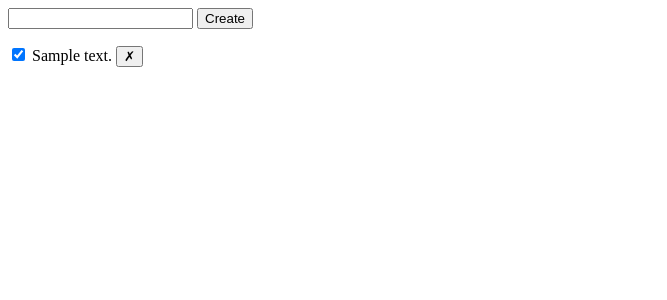
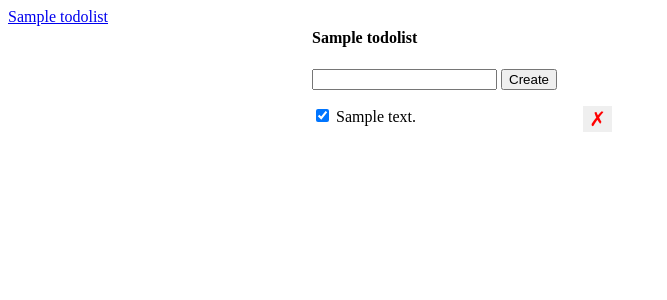
Before and after one commit to morwick8/todo-app, a Flask app: template templates/index.html in a window 1280 px wide. Shown: the top 300 px of the page, without its empty margins (0-667 px from the left). Run offline with Flask 2, Linux system fonts and the light colour scheme; the template is opened without the code that fills it: values that come from a table or form of the project are taken from there, others are empty; tables that the repository leaves empty hold one stand-in row (values such as "Sample post").

Commit message:
Adding list of lists to html, routing functionality

```diff
--- a/app.py
+++ b/app.py
@@ -4,47 +4,60 @@ from flask_migrate import Migrate
 import sys
 
 app = Flask(__name__)
-app.config['SQLALCHEMY_DATABASE_URI'] ='postgres://michelle:Mobet-11@localhost:5432/todoapp'
+app.config['SQLALCHEMY_DATABASE_URI'] = 'postgres://michelle:Mobet-11@localhost:5432/todoapp'
 db = SQLAlchemy(app)
-
 migrate = Migrate(app, db)
 
 class Todo(db.Model):
-	__tablename__ = 'todos'
-	id = db.Column(db.Integer, primary_key=True)
-	description = db.Column(db.String(), nullable=False)
-	completed = db.Column(db.Boolean, nullable=False, default=False)
-	list_id = db.Column(db.Integer, db.ForeignKey('todolists.id'), nullable=False)
+  __tablename__ = 'todos'
+  id = db.Column(db.Integer, primary_key=True)
+  description = db.Column(db.String(), nullable=False)
+  completed = db.Column(db.Boolean, default=False)
+  list_id = db.Column(db.Integer, db.ForeignKey('todolists.id'), nullable=False)
 
-def __repr__(self):
-	return f'<Todo {self.id} {self.description}>'
+  def __repr__(self):
+    return f'<Todo {self.id} {self.description}>'
 
 class TodoList(db.Model):
-	__tablename__ = 'todolists'
-	id = db.Column(db.Integer, primary_key=True)
-	name = db.Column(db.String(), nullable=False)
-	todos = db.relationship('Todo', backref='list', lazy=True)
+  __tablename__ = 'todolists'
+  id = db.Column(db.Integer, primary_key=True)
+  name = db.Column(db.String(), nullable=False)
+  todos = db.relationship('Todo', backref='list', lazy=True)
 
 @app.route('/todos/create', methods=['POST'])
 def create_todo():
-	error = False
-	body = {}
-	try:
-		description = request.get_json()['description']
-		todo = Todo(description=description)
-		db.session.add(todo)
-		db.session.commit()
-		body['description'] = todo.description
-	except:
-		error = True
-		db.session.rollback()
-		print(sys.exc_info())
-	finally:
-		db.session.close()
-	if error:
-		abort (400)
-	else:
-		return jsonify(body)
+  error = False
+  body = {}
+  try:
+    description = request.get_json()['description']
+    list_id = request.get_json()['list_id']
+    todo = Todo(description=description)
+    active_list = TodoList.query.get(list_id)
+    todo.list = active_list
+    db.session.add(todo)
+    db.session.commit()
+    body['description'] = todo.description
+  except:
+    error = True
+    db.session.rollback()
+    print(sys.exc_info())
+  finally:
+    db.session.close()
+  if not error:
+    return jsonify(body)
+  else:
+    abort(500)
+
+@app.route('/todos/<todo_id>', methods=['DELETE'])
+def delete_todo(todo_id):
+  try:
+    Todo.query.filter_by(id=todo_id).delete()
+    db.session.commit()
+  except:
+    db.session.rollback()
+  finally:
+    db.session.close()
+  return jsonify({ 'success': True })
 
 @app.route('/todos/<todo_id>/set-completed', methods=['POST'])
 def set_completed_todo(todo_id):
@@ -60,17 +73,14 @@ def set_completed_todo(todo_id):
     db.session.close()
   return redirect(url_for('index'))
 
-@app.route('/todos/<todo_id>', methods=['DELETE'])
-def delete_todo(todo_id):
-  try:
-    Todo.query.filter_by(id=todo_id).delete()
-    db.session.commit()
-  except:
-    db.session.rollback()
-  finally:
-    db.session.close()
-  return redirect(url_for('index'))
+@app.route('/lists/<list_id>')
+def get_list_todos(list_id):
+  return render_template('index.html',
+  lists=TodoList.query.all(),
+  active_list=TodoList.query.get(list_id),
+  todos=Todo.query.filter_by(list_id=list_id).order_by('id').all()
+)
 
 @app.route('/')
 def index():
-    return render_template('index.html', data=Todo.query.order_by('id').all())
+  return redirect(url_for('get_list_todos', list_id=1))
--- a/templates/index.html
+++ b/templates/index.html
@@ -9,22 +9,55 @@
         list-style: none;
         padding: 0;
         margin: 0;
+        width: 300px;
+      }
+      li {
+        clear: both;
+      }
+      li button {
+        -webkit-appearance: none;
+        border: none;
+        outline: none;
+        color: red;
+        float: right;
+        cursor: pointer;
+        font-size: 20px;
+      }
+      .lists-wrapper, .todos-wrapper {
+        display: inline-block;
+        vertical-align: top;
       }
     </style>
   </head>
   <body>
+    <div class="lists-wrapper">
+      <ul id="lists">
+        {% for list in lists %}
+        <li>
+          <a href="/lists/{{ list.id }}">
+            {{ list.name }}
+          </a>
+        </li>
+        {% endfor %}
+      </ul>
+    </div>
+    <div class="todos-wrapper">
+      <h4>{{ active_list.name }}</h4>
       <form id="form">
         <input type="text" id="description" name="description" />
         <input type="submit" value="Create" />
       </form>
       <div id="error" class="hidden">Something went wrong!</div>
       <ul id="todos">
-			{% for d in data %}
-			<li><input class="check-completed" data-id="{{ d.id }}" type="checkbox" {% if d.completed %} checked {% endif %} /> {{ d.description }}
-				<button class="delete-button" data-id="{{ d.id }}">&cross;</button>
+        {% for todo in todos %}
+        <li>
+          <input class="check-completed" data-id="{{ todo.id }}" type="checkbox" {% if todo.completed %} checked {% endif %} />
+          {{ todo.description }}
+          <button class="delete-button" data-id="{{ todo.id }}">&cross;</button>
         </li>
         {% endfor %}
       </ul>
+    </div>
     <script>
       const deleteBtns = document.querySelectorAll('.delete-button');
       for (let i = 0; i < deleteBtns.length; i++) {
@@ -33,7 +66,11 @@
           const todoId = e.target.dataset['id'];
           fetch('/todos/' + todoId, {
             method: 'DELETE'
-      			});
+          })
+          .then(function() {
+            const item = e.target.parentElement;
+            item.remove();
+          })
         }
       }
       const checkboxes = document.querySelectorAll('.check-completed');
@@ -59,28 +96,46 @@
           })
         }
       }
+      const descInput = document.getElementById('description');
       document.getElementById('form').onsubmit = function(e) {
         e.preventDefault();
+        const desc = descInput.value;
+        descInput.value = '';
         fetch('/todos/create', {
           method: 'POST',
           body: JSON.stringify({
-						'description': document.getElementById('description').value
+            'description': desc,
+            'list_id': {{ active_list.id }}
           }),
           headers: {
-						'Content-Type': 'application/json'
+            'Content-Type': 'application/json',
           }
         })
         .then(response => response.json())
         .then(jsonResponse => {
-          console.log('response', jsonResponse);
-          liItem = document.createElement('li');
-          liItem.innerHTML = jsonResponse['description'];
-          document.getElementById('todos').appendChild(liItem);
+          const li = document.createElement('li');
+          const checkbox = document.createElement('input');
+          checkbox.className = 'check-completed';
+          checkbox.type = 'checkbox';
+          checkbox.setAttribute('data-id', jsonResponse.id);
+          li.appendChild(checkbox);
+
+          const text = document.createTextNode(' ' + jsonResponse.description);
+          li.appendChild(text);
+
+          const deleteBtn = document.createElement('button');
+          deleteBtn.className = 'delete-button';
+          deleteBtn.setAttribute('data-id', jsonResponse.id);
+          deleteBtn.innerHTML = '&cross;';
+          li.appendChild(deleteBtn);
+
+          document.getElementById('todos').appendChild(li);
           document.getElementById('error').className = 'hidden';
         })
         .catch(function() {
+          console.error('Error occurred');
           document.getElementById('error').className = '';
-				})
+        });
       }
     </script>
   </body>
```
Lines whose indentation alone changed are shown as unchanged.
